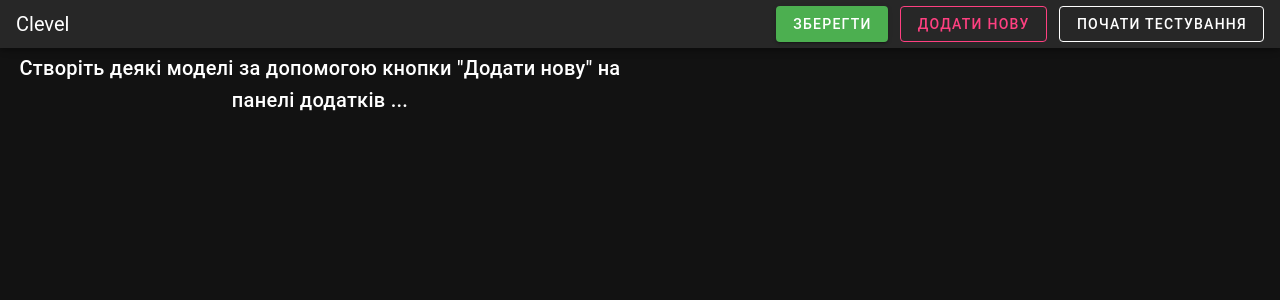
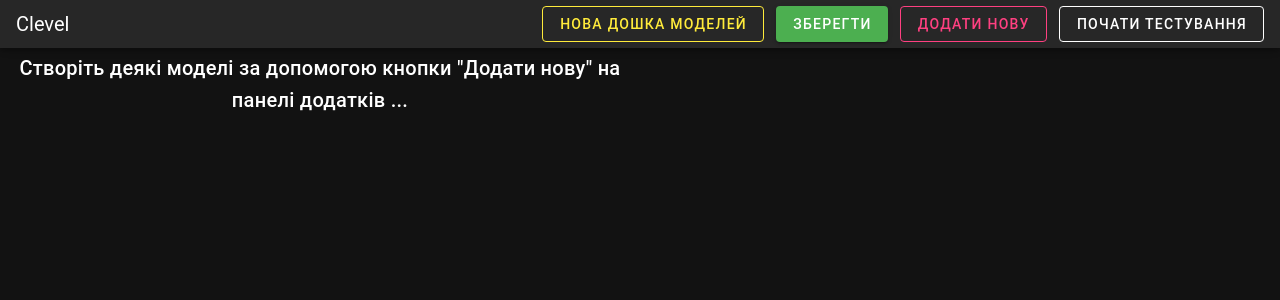
Before and after one commit to Reidond/clevel, a Vue app in the folder clevel_app/: page /#/modelboard in a window 1280 px wide. Shown: the top 300 px of the page. Built offline with nearby package versions, Linux system fonts and the light colour scheme; a small style sheet from the web is missing; a web font is replaced by a local one; what vue-katex, vuetify-dialog would draw is missing.

Commit message:
feat(clevel_app): Add btn to go back to start

```diff
--- a/clevel_app/src/locales/en.json
+++ b/clevel_app/src/locales/en.json
@@ -63,7 +63,7 @@
     }
   },
   "main": {
-    "toolbar-title": "Welcome To Clevel App!",
+    "toolbar-title": "Welcome to Expert evaluation app!",
     "form": {
       "btn": "Create New Model Board",
       "p-1": "or...",
@@ -82,6 +82,7 @@
   },
   "model-board": {
     "btn": "Start Testing",
+    "btn-back": "New Model Board",
     "empty": "Create some models using the app bar 'Add New' button..."
   },
   "testing": {
--- a/clevel_app/src/locales/uk_UA.json
+++ b/clevel_app/src/locales/uk_UA.json
@@ -63,7 +63,7 @@
     }
   },
   "main": {
-    "toolbar-title": "Ласкаво просимо в додаток Clevel!",
+    "toolbar-title": "Ласкаво просимо в додаток Expert evaluation!",
     "form": {
       "btn": "Створіть нову модель-дошку",
       "p-1": "або...",
@@ -82,6 +82,7 @@
   },
   "model-board": {
     "btn": "Почати тестування",
+    "btn-back": "Нова дошка моделей",
     "empty": "Створіть деякі моделі за допомогою кнопки \"Додати нову\" на панелі додатків ..."
   },
   "testing": {
--- a/clevel_app/src/views/ModelBoard.vue
+++ b/clevel_app/src/views/ModelBoard.vue
@@ -1,6 +1,9 @@
 <template>
   <div>
     <AppBar title="Clevel">
+      <v-btn class="mr-3" outlined color="yellow" to="/">{{
+        $t('model-board.btn-back')
+      }}</v-btn>
       <Save />
       <AddNew />
       <v-btn outlined to="/testing">{{ $t('model-board.btn') }}</v-btn>
```
